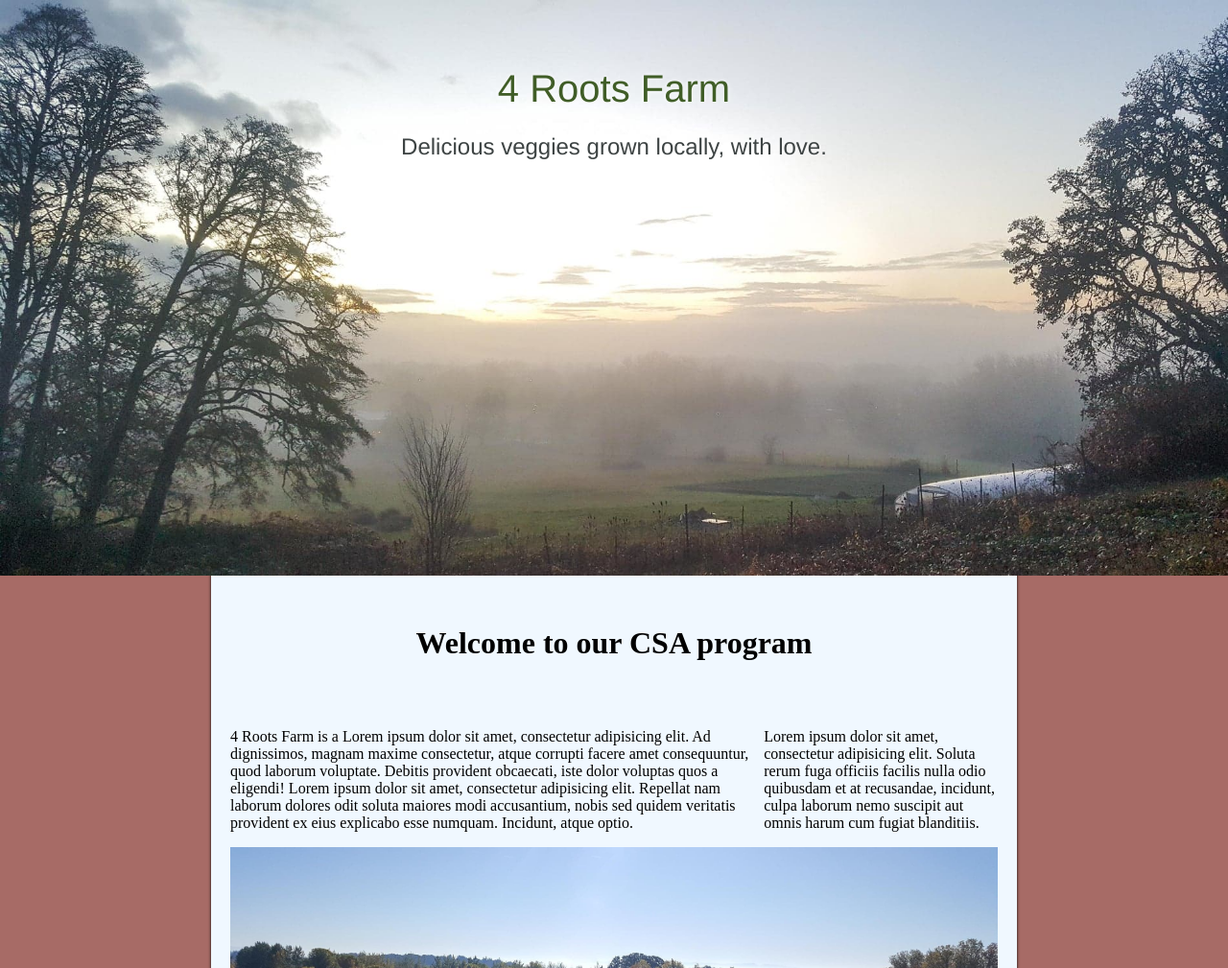
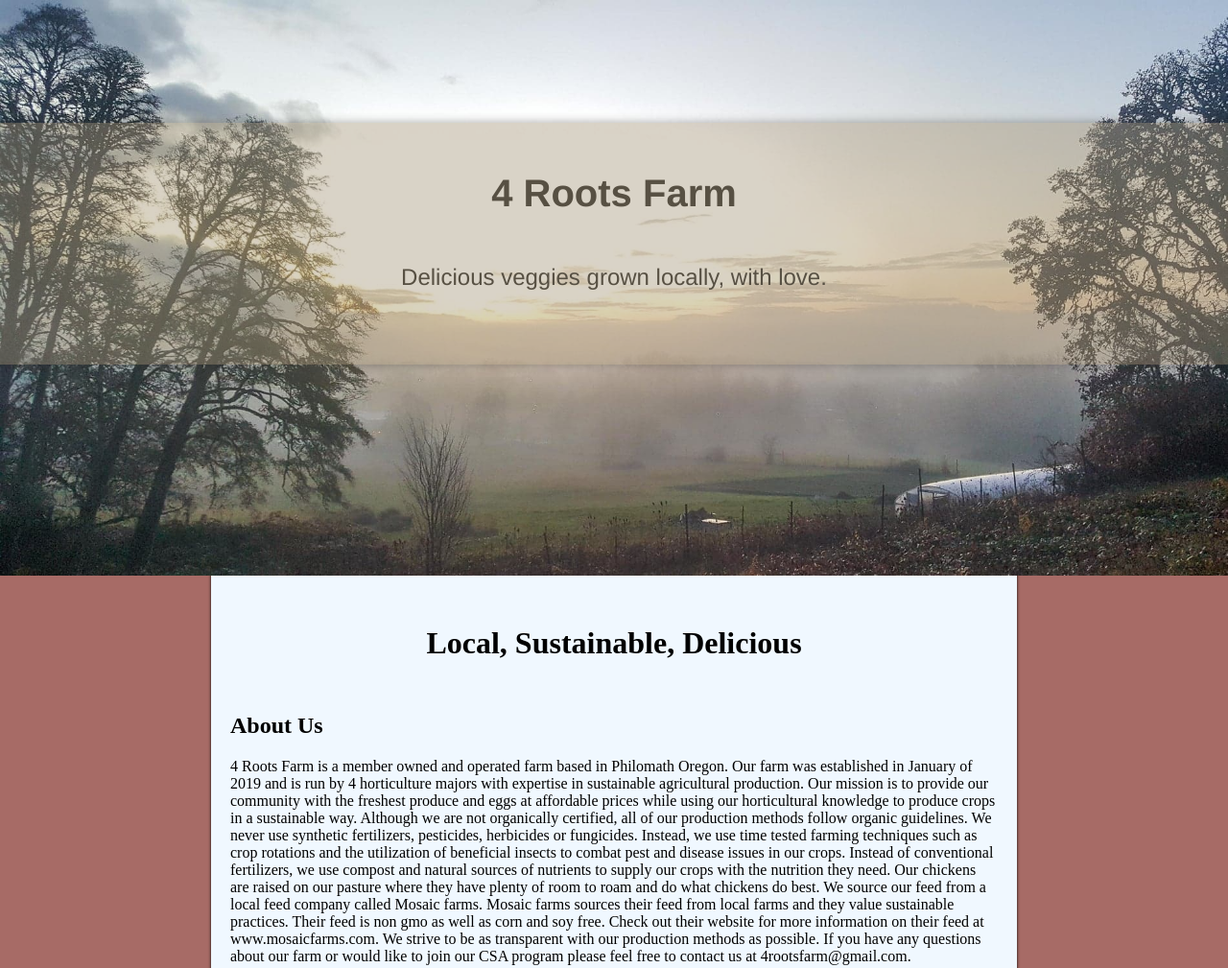
Before and after one commit to cjenner37/4roots, a plain HTML site: page index.html in a window 1280 px wide. Shown: the top 1009 px of the page at 96% size. Drawn offline with Linux system fonts and the light colour scheme.

Commit message:
added about and styled hero

```diff
--- a/index.css
+++ b/index.css
@@ -9,6 +9,15 @@ body {
 	max-height: 600px;
 }
 
+#overlay {
+	position: absolute;
+	background-color: #a39274;
+	opacity: .4;
+	box-shadow: 0 0 10px #252523;
+	width: 100%;
+	height: 100%
+}
+
 #hero img {
 	max-width: 100%;
 	height: auto;
@@ -17,33 +26,32 @@ body {
 #title-wrapper {
 	width: 100%;
 	position: absolute;
-	top: 30px;
-	display: flex;
-	flex-direction: column;
+	text-align: center;
+	margin-top: 10%;
 }
 
 #title-wrapper div {
 	margin: auto;
    font-family: helvetica;
-   margin-top: 1em;
-   font-weight: 300;
 }
 
 #name {
 	font-size: 40px;
-   color: #405d27;
+	font-weight: 600;
+   color: #252523;
    text-shadow: 0px 0px 5px white;
-
+   padding: 4%;
 }
 
 #description {
 	font-size: 24px;
 	font-family: courier;
-	color: #3e4444;
+	color: #252523;
 	text-shadow: 0px 0px 5px white;
+	text-align: center;
+	padding-bottom: 6%;
+	padding-right: 2em;
 	padding-left: 2em;
-	padding-right: 2em;
-	text-align: center;
 }
 
 #container {
--- a/index.html
+++ b/index.html
@@ -6,8 +6,9 @@
 	<link rel="stylesheet" href="index.css">
 </head>
 <body>
-	<div id="hero" class="row justify-content-md-center">
+	<div id="hero" class="hero flex-center">
 		<div id="title-wrapper" class="col">
+			<div id="overlay"></div>
 			<div id="name">4 Roots Farm</div>
 			<div id="description">Delicious veggies grown locally, with love.</div>
 		</div>
@@ -15,13 +16,10 @@
 	</div>
 
 	<div id="container">
-		<h1 id="welcome">Welcome to our CSA program</h1>
-		<div id="cards">
-			<p>4 Roots Farm is a Lorem ipsum dolor sit amet, consectetur adipisicing elit. Ad dignissimos, magnam maxime consectetur, atque corrupti facere amet consequuntur, quod laborum voluptate. Debitis provident obcaecati, iste dolor voluptas quos a eligendi! Lorem ipsum dolor sit amet, consectetur adipisicing elit. Repellat nam laborum dolores odit soluta maiores modi accusantium, nobis sed quidem veritatis provident ex eius explicabo esse numquam. Incidunt, atque optio.</p>
-			<p>Lorem ipsum dolor sit amet, consectetur adipisicing elit. Soluta rerum fuga officiis facilis nulla odio quibusdam et at recusandae, incidunt, culpa laborum nemo suscipit aut omnis harum cum fugiat blanditiis.</p>
-		</div>
+		<h1 id="welcome">Local, Sustainable, Delicious</h1>
+		<h2>About Us</h2>
+		<p>4 Roots Farm is a member owned and operated farm based in Philomath Oregon. Our farm was established in January of 2019 and is run by 4 horticulture majors with expertise in sustainable agricultural production. Our mission is to provide our community with the freshest produce and eggs at affordable prices while using our horticultural knowledge to produce crops in a sustainable way. Although we are not organically certified, all of our production methods follow organic guidelines. We never use synthetic fertilizers, pesticides, herbicides or fungicides. Instead, we use time tested farming techniques such as crop rotations and the utilization of beneficial insects to combat pest and disease issues in our crops. Instead of conventional fertilizers, we use compost and natural sources of nutrients to supply our crops with the nutrition they need. Our chickens are raised on our pasture where they have plenty of room to roam and do what chickens do best. We source our feed from a local feed company called Mosaic farms. Mosaic farms sources their feed from local farms and they value sustainable practices. Their feed is non gmo as well as corn and soy free. Check out their website for more information on their feed at www.mosaicfarms.com. We strive to be as transparent with our production methods as possible. If you have any questions about our farm or would like to join our CSA program please feel free to contact us at 4rootsfarm@gmail.com.</p>
 		<img src="images/4roots2.jpg" alt="4 Roots Farm">
-		<p>Lorem ipsum dolor sit amet, consectetur adipisicing elit. Ratione fugit doloribus voluptas non qui nihil, omnis, sunt fuga nulla enim ea cum, asperiores quasi beatae quaerat sint, repudiandae a quis. Lorem ipsum dolor sit amet, consectetur adipisicing elit. Corporis atque nam commodi et at fuga minima quo repellendus, optio quas! Suscipit soluta eveniet illo voluptate fuga eum eius error ipsam!</p>
 	</div>
 
 	<div id="footer">
```
Also changed, not shown: 1 other file.
